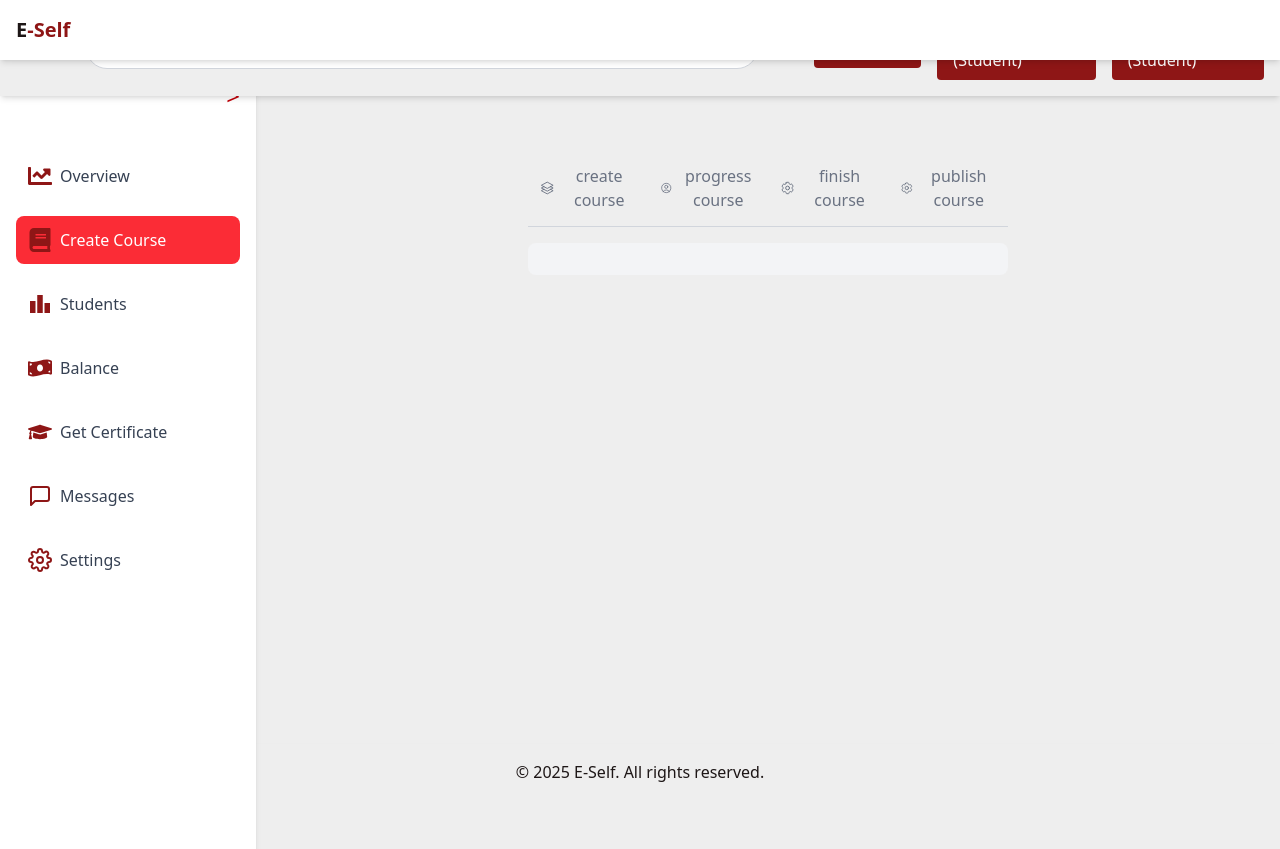
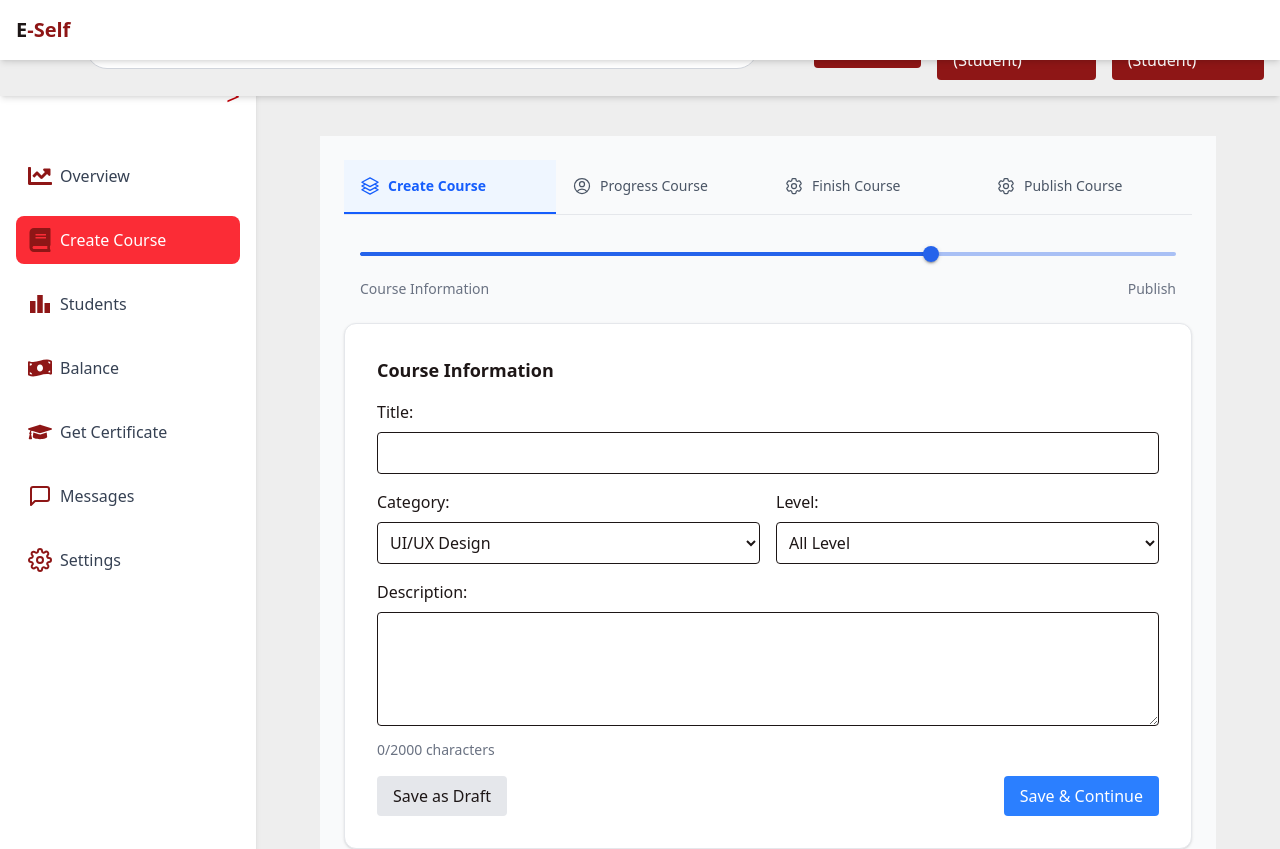
Before and after one commit to NegedeTekleyes/E-self-Lerning, a Next.js app in the folder e-self/: page /dashboard/create-course in a window 1280 px wide. Shown: the top 849 px of the page. Before the commit the page ends 800 px from the top, so only its background shows below. Built offline with nearby package versions, Linux system fonts and the light colour scheme.

Commit message:
change corse creation page modfy the ui

```diff
--- a/e-self/app/(instructor)/dashboard/create-course/page.tsx
+++ b/e-self/app/(instructor)/dashboard/create-course/page.tsx
@@ -4,42 +4,21 @@ import { Square3Stack3DIcon, UserCircleIcon, Cog6ToothIcon } from '@heroicons/re
 import Slider from '@mui/material/Slider';
 
 const tabs = [
-  {
-    label: 'create course',
-    value: 'create course',
-    icon: Square3Stack3DIcon,
-    desc: 'It really matters and then like it really doesn\'t matter. What matters is the people who are sparked by it. And the people who are like offended by it, it doesn\'t matter.',
-  },
-  {
-    label: 'progress course',
-    value: 'progress course',
-    icon: UserCircleIcon,
-    desc: 'Because it\'s about motivating the doers. Because I\'m here to follow my dreams and inspire other people to follow their dreams, too.',
-  },
-  {
-    label: 'finish course',
-    value: 'finish course',
-    icon: Cog6ToothIcon,
-    desc: 'We\'re not always in the position that we want to be at. We\'re constantly growing. We\'re constantly making mistakes. We\'re constantly trying to express ourselves and actualize our dreams.',
-  },
-  {
-    label: 'publish course',
-    value: 'publish course',
-    icon: Cog6ToothIcon,
-    desc: 'We\'re not always in the position that we want to be at. We\'re constantly growing. We\'re constantly making mistakes. We\'re constantly trying to express ourselves and actualize our dreams.',
-  },
+  { label: 'Create Course', value: 'create course', icon: Square3Stack3DIcon },
+  { label: 'Progress Course', value: 'progress course', icon: UserCircleIcon },
+  { label: 'Finish Course', value: 'finish course', icon: Cog6ToothIcon },
+  { label: 'Publish Course', value: 'publish course', icon: Cog6ToothIcon },
 ];
 
 export default function TabsWithIcon() {
-  const [activeTab, setActiveTab] = useState('dashboard');
-  const [courseStage, setCourseStage] = useState(1);
+  const [activeTab, setActiveTab] = useState('create course');
   const [sliderValue, setSliderValue] = useState(70);
   const [title, setTitle] = useState('');
   const [category, setCategory] = useState('UI/UX Design');
   const [level, setLevel] = useState('All Level');
   const [description, setDescription] = useState('');
 
-  const handleSliderChange = (event, newValue) => {
+  const handleSliderChange = (_, newValue) => {
     setSliderValue(newValue);
   };
 
@@ -47,37 +26,34 @@ export default function TabsWithIcon() {
     if (activeTab === 'create course') {
       return (
         <div>
-          <h1>Course Information</h1>
-          <label htmlFor="title">Title:</label>
+          <h2 className="text-lg font-semibold mb-4">Course Information</h2>
+          <label className="block mb-2">Title:</label>
           <input
             type="text"
-            id="title"
             value={title}
             onChange={(e) => setTitle(e.target.value)}
-            className="w-full border p-2 mb-4"
+            className="w-full border p-2 rounded mb-4"
           />
 
-          <div className="flex mb-4">
-            <div className="w-1/2 pr-2">
-              <label htmlFor="category">Category:</label>
+          <div className="grid grid-cols-2 gap-4 mb-4">
+            <div>
+              <label className="block mb-2">Category:</label>
               <select
-                id="category"
                 value={category}
                 onChange={(e) => setCategory(e.target.value)}
-                className="w-full border p-2"
+                className="w-full border p-2 rounded"
               >
                 <option>UI/UX Design</option>
                 <option>Web Development</option>
                 <option>Marketing</option>
               </select>
             </div>
-            <div className="w-1/2 pl-2">
-              <label htmlFor="level">Level:</label>
+            <div>
+              <label className="block mb-2">Level:</label>
               <select
-                id="level"
                 value={level}
                 onChange={(e) => setLevel(e.target.value)}
-                className="w-full border p-2"
+                className="w-full border p-2 rounded"
               >
                 <option>All Level</option>
                 <option>Beginner</option>
@@ -87,12 +63,11 @@ export default function TabsWithIcon() {
             </div>
           </div>
 
-          <label htmlFor="description">Description:</label>
+          <label className="block mb-2">Description:</label>
           <textarea
-            id="description"
             value={description}
             onChange={(e) => setDescription(e.target.value)}
-            className="w-full border p-2 mb-4"
+            className="w-full border p-2 rounded mb-2"
             rows="4"
           />
           <p className="text-sm text-gray-500">{description.length}/2000 characters</p>
@@ -104,54 +79,46 @@ export default function TabsWithIcon() {
         </div>
       );
     }
-
-    return tabs.find((tab) => tab.value === activeTab)?.desc;
-  };
-
-  const renderCourseStageLabels = () => {
-    if (activeTab === 'create course') {
-      return (
-        <div className="flex justify-between mb-4">
-          <span className={courseStage === 1 ? 'text-blue-500' : ''}>Course Information</span>
-          <span className={courseStage === 2 ? 'text-blue-500' : ''}>Update Course Material</span>
-          <span className={courseStage === 3 ? 'text-blue-500' : ''}>Price</span>
-          <span className={courseStage === 4 ? 'text-blue-500' : ''}>Publish</span>
-        </div>
-      );
-    }
-    return null;
+    return <p className="text-gray-700 p-4">No content available for this tab.</p>;
   };
 
   return (
-    <div className="w-full max-w-lg mx-auto p-4">
-      <div className="flex border-b border-gray-300">
+    <div className="w-full max-w-4xl mx-auto p-6 bg-gray-50 min-h-screen">
+      <div className="flex border-b border-gray-200">
         {tabs.map(({ label, value, icon: Icon }) => (
           <button
             key={value}
             onClick={() => setActiveTab(value)}
-            className={`flex items-center gap-2 p-3 flex-1 text-center border-b-2 transition-colors duration-200 ${
-              activeTab === value ? 'border-red-500 text-red-500' : 'border-transparent text-gray-500 hover:text-gray-700'
+            className={`flex items-center gap-2 p-4 flex-1 text-center border-b-2 transition-all duration-200 ${
+              activeTab === value
+                ? 'border-blue-600 text-blue-600 bg-blue-50 font-semibold'
+                : 'border-transparent text-gray-600 hover:text-blue-500 hover:bg-gray-100'
             }`}
           >
             <Icon className="w-5 h-5" />
-            {label}
+            <span className="text-sm">{label}</span>
           </button>
         ))}
       </div>
-      {renderCourseStageLabels()}
 
       {activeTab === 'create course' && (
-        <Slider
-          size="small"
-          value={sliderValue}
-          onChange={handleSliderChange}
-          aria-label="Small"
-          valueLabelDisplay="auto"
-          className="mb-4"
-        />
+        <div className="my-6 px-4">
+          <Slider
+            value={sliderValue}
+            onChange={handleSliderChange}
+            sx={{
+              color: '#2563eb',
+              '& .MuiSlider-thumb': { width: 16, height: 16 },
+            }}
+          />
+          <div className="flex justify-between text-sm text-gray-500 mt-1">
+            <span>Course Information</span>
+            <span>Publish</span>
+          </div>
+        </div>
       )}
 
-      <div className="p-4 bg-gray-100 mt-4 rounded-lg">
+      <div className="p-8 bg-white rounded-xl shadow-sm mt-6 border border-gray-200">
         {renderCourseContent()}
       </div>
     </div>
```
